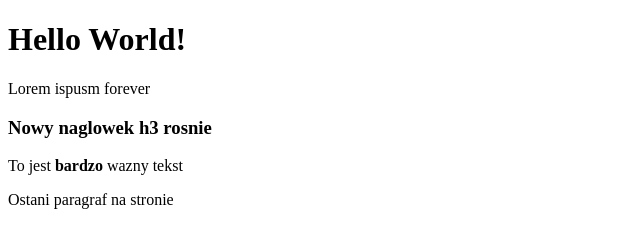
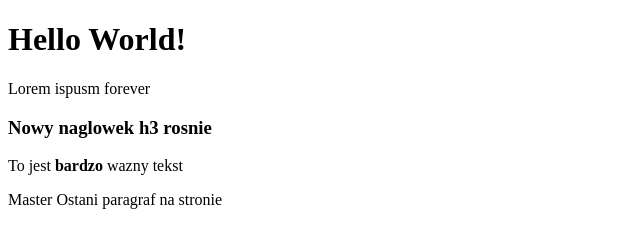
Before and after one commit to kirisiri/learning-git-2, a plain HTML site: page index.html in a window 1280 px wide. Shown: the full height of the page, 0-640 px from the left. Drawn offline with Linux system fonts and the light colour scheme.

Commit message:
Add master to title and end of body

```diff
--- a/index.html
+++ b/index.html
@@ -2,13 +2,13 @@
 <html>
   <head>
     <meta charset="UTF-8">
-    <title>Learning-git-2 with branches</title>
+    <title>Master Learning-git-2 with branches</title>
   </head>
   <body class="big">
   	<h1 class="powitanie">Hello World!</h1>
   	<p>Lorem ispusm forever</p>
     <h3>Nowy naglowek h3 rosnie</h3>
     <p>To jest <b>bardzo</b> wazny tekst</p>
-    <p>Ostani paragraf na stronie</p>
+    <p>Master Ostani paragraf na stronie</p>
   </body>
 </html>
```
